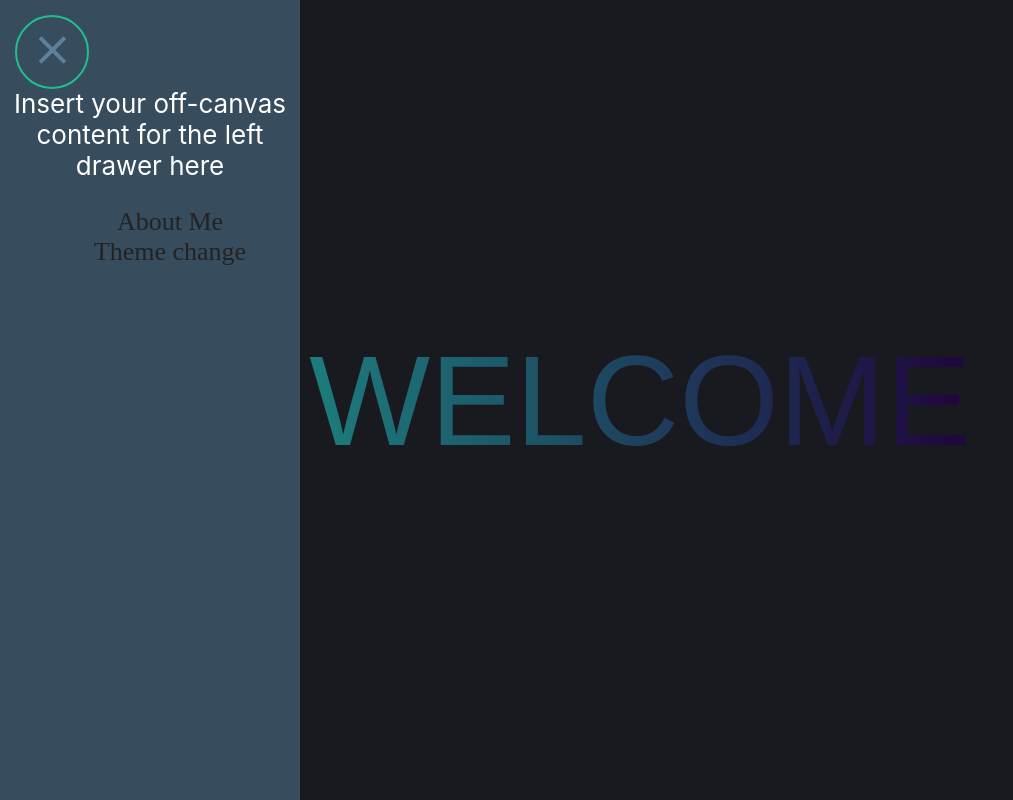
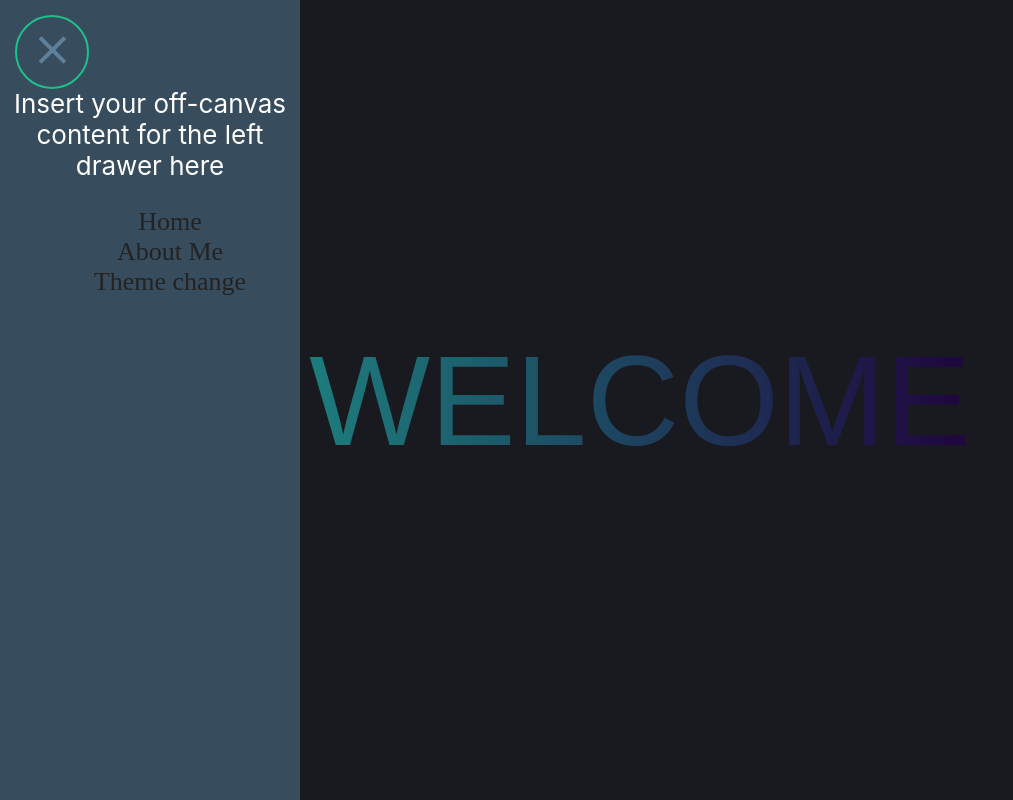
Before and after one commit to Yasas4D/ThemeChanger, a React (Create React App) app: page / in a window 1280 px wide. Both pictures are taken after a click on the label 52 px from the left and 52 px from the top of the page. Shown: the whole page, without its empty margins (0-1013 px from the left). Built offline with nearby package versions, Linux system fonts and the light colour scheme.

Commit message:
Integrate useContext

```diff
--- a/src/componenets/body/left-navigation-pannel/leftNavigation.tsx
+++ b/src/componenets/body/left-navigation-pannel/leftNavigation.tsx
@@ -29,6 +29,9 @@ export const LeftNavigation = () => {
             <div className="menu">
               <ul>
                 <li>
+                  <Link to="/">Home</Link>
+                </li>
+                <li>
                   <Link to="/about">About Me</Link>
                 </li>
                 <li>
--- a/src/componenets/body/main/welcome.tsx
+++ b/src/componenets/body/main/welcome.tsx
@@ -4,7 +4,7 @@ import "./welcome.css";
 export const Welcome = () => {
   return (
     <React.Fragment>
-      <p className="text">Welcome </p>
+      <p className="text">Welcome</p>
     </React.Fragment>
   );
 };
--- /dev/null
+++ b/src/componenets/use-context/ThemeContextCustomHook.tsx
@@ -0,0 +1,4 @@
+import React from "react";
+import { ThemeContext } from "./ThemeContext";
+
+export const useThemeContextCustomHook = () => React.useContext(ThemeContext);
```
Also changed, not shown: src/componenets/use-context/ThemeContext.tsx (added, +12 -0 lines), src/componenets/use-context/ThemeContextProvider.tsx (added, +19 -0 lines).
